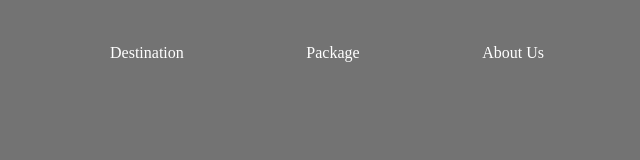
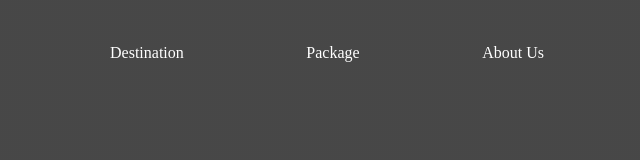
Before and after one commit to DXShazo/Travel-Equator, a plain HTML site: page index.html in a window 1280 px wide. Shown: the whole page, without its empty margins (640-1280 px from the left). Drawn offline with Linux system fonts and the light colour scheme; the site is published under a folder, as on GitHub Pages, so addresses that start at the root find nothing.

Commit message:
Changement de root

```diff
--- a/css/styles.css
+++ b/css/styles.css
@@ -3,7 +3,7 @@ body {
 }
 
 body {
-    background: linear-gradient(rgba(0, 0, 0, 0.55), rgba(0, 0, 0, 0.55)), url("/img/fond.png");
+    background: linear-gradient(rgba(0, 0, 0, 0.55), rgba(0, 0, 0, 0.55)), url("../img/fond.png");
     font-family: 'Montserrat';
     background-size: cover;
     background-position: center;
```
